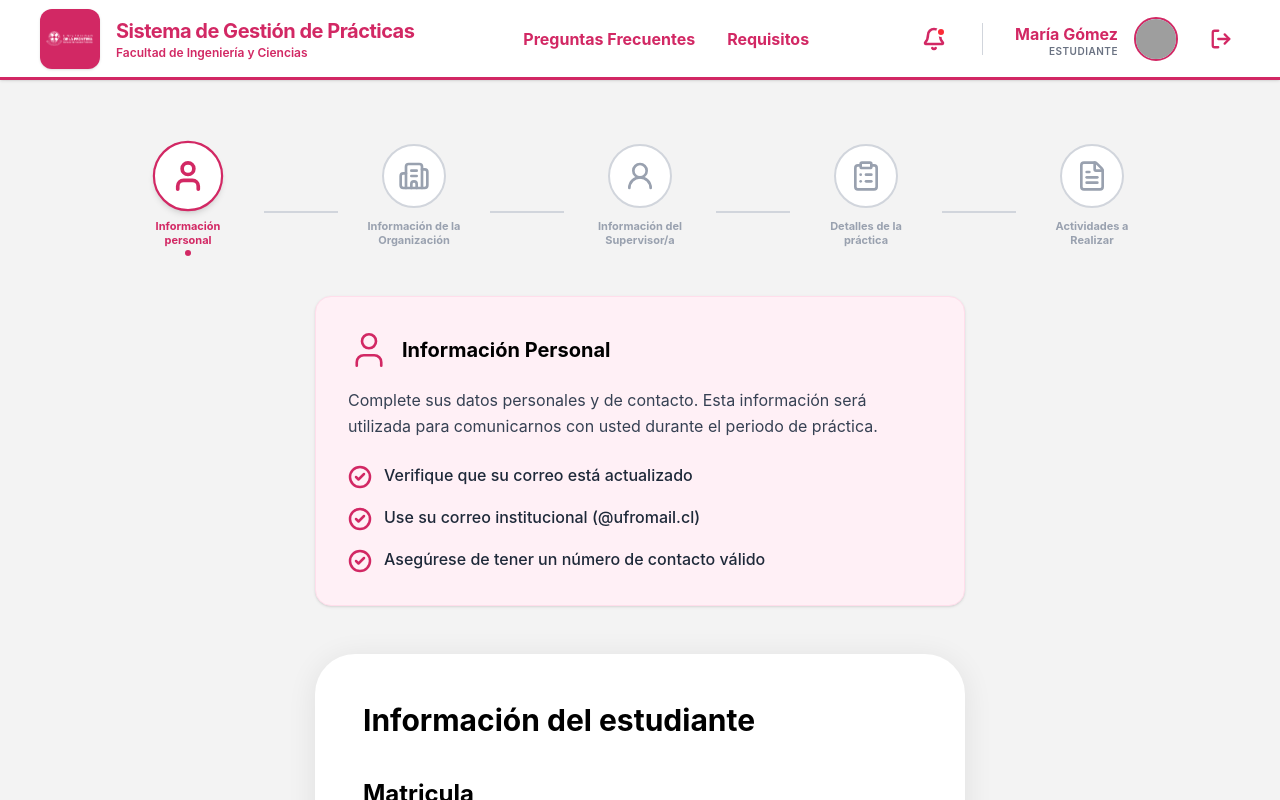
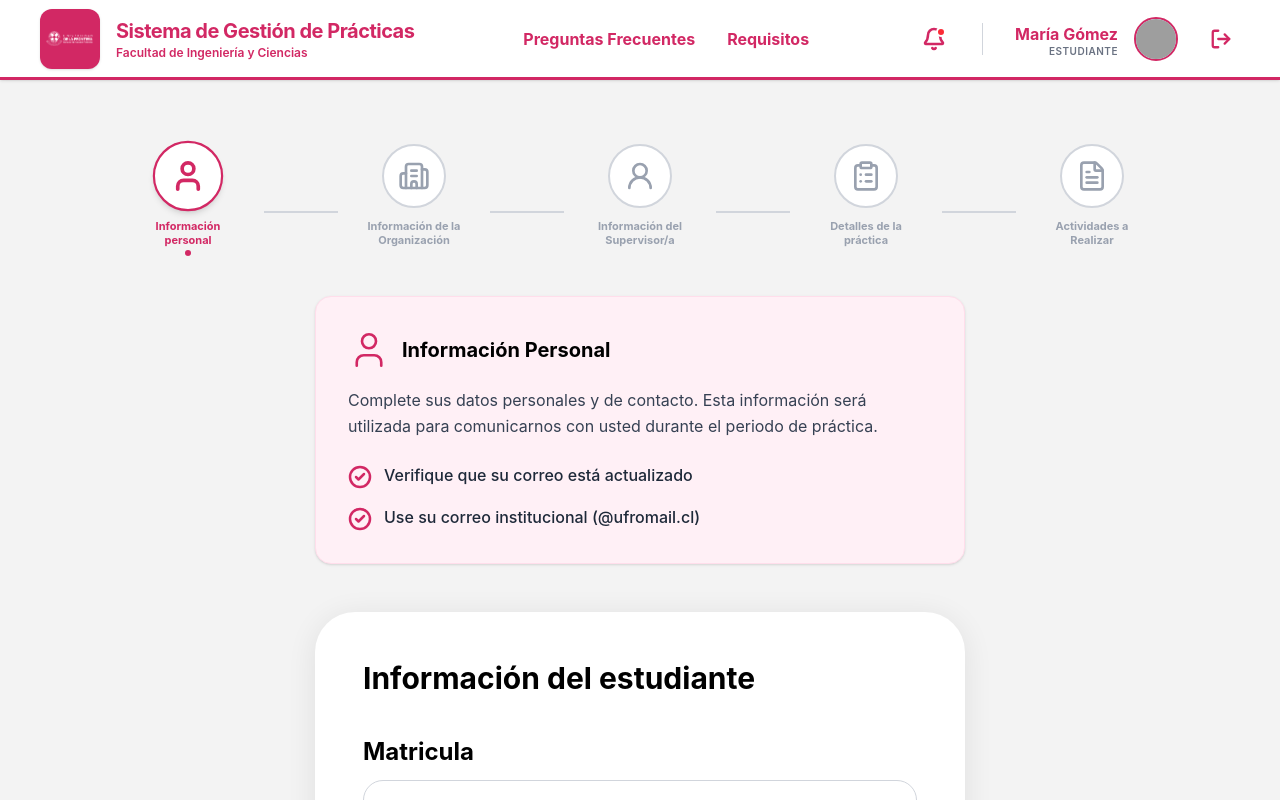
Before and after one commit to ICC752-1/gestion-practicas-frontend, a React (Vite) app: page /inscripcion in a window 1280 px wide. Shown: the top 800 px of the page. Built offline with nearby package versions, Linux system fonts and the light colour scheme; grey boxes are pictures that could not be loaded.

Commit message:
fix(pages): Cambios menores en el diseño UI del paso 1 de RegistrationPage

```diff
--- a/src/pages/Registration/RegistrationPage.jsx
+++ b/src/pages/Registration/RegistrationPage.jsx
@@ -40,8 +40,7 @@ export const RegistrationPage = () => {
           icon: User,
           checklist: [
             "Verifique que su correo está actualizado",
-            "Use su correo institucional (@ufromail.cl)",
-            "Asegúrese de tener un número de contacto válido"
+            "Use su correo institucional (@ufromail.cl)"
           ],
           form: <StudentInfoForm onNext={handleNext} initialData={formData} />
         };
```
